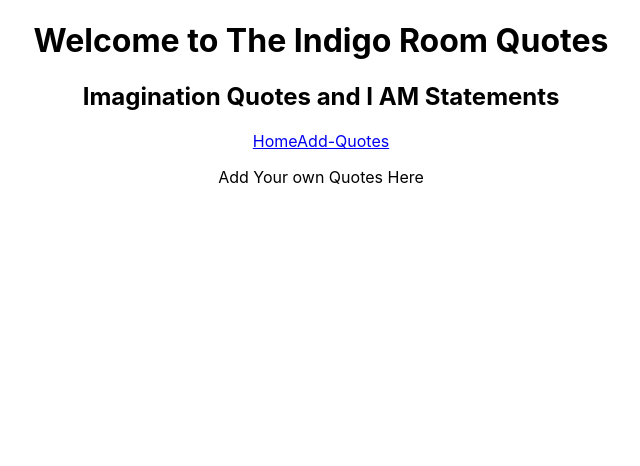
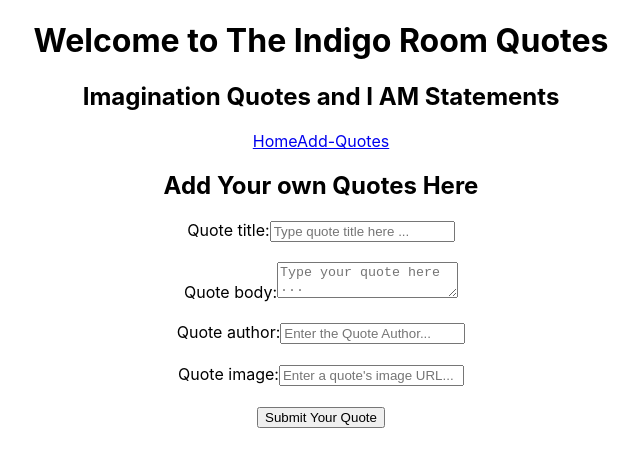
Before and after one commit to Sharon-SydneyJ/the-inidigo-room-quotes, a React (Create React App) app in the folder indigoroom-quotes/: page /postquotes in a window 1280 px wide. Shown: the top 466 px of the page, without its empty margins (319-959 px from the left). Built offline with nearby package versions, Linux system fonts and the light colour scheme.

Commit message:
testing form

```diff
--- a/indigoroom-quotes/src/Components/PostQuotes.js
+++ b/indigoroom-quotes/src/Components/PostQuotes.js
@@ -1,7 +1,65 @@
+import { useState } from "react";
+
+
+
 const PostQuotes = () => {
+    const [title, setTitle] = useState('');
+    const [body, setBody] = useState('');
+    const [author, setAuthor] = useState('');
+    const [image, setImage] = useState('');
+
     return (
         <div className="post-quotes">
-            <p>Add Your own Quotes Here</p>
+            <h2>Add Your own Quotes Here</h2>
+            <form>
+                <label>Quote title:</label>
+                <input
+                type="text"
+                placeholder="Type quote title here ..."
+                required
+                value={ title }
+                onChange={(e) => setTitle(e.target.value)}
+                />
+                <br />
+                <br />
+
+                <label>Quote body:</label>
+                <textarea
+                placeholder="Type your quote here ..."
+                  required
+                  value={ body }
+                onChange={(e) => setBody(e.target.value)}
+                ></textarea>
+                <br />
+                <br />
+
+                <label>Quote author:</label>
+                <input
+                type="text"
+                placeholder="Enter the Quote Author..."
+                required
+                value={ author }
+                onChange={(e) => setAuthor(e.target.value)}
+                />
+                <br />
+                <br />
+
+                 <label> Quote image:</label>
+                <input
+                type="text"
+                placeholder="Enter a quote's image URL..."
+                value={ image }
+                onChange={(e) => setImage(e.target.value)}
+                />
+                <br />
+                <br />
+                <button>Submit Your Quote</button>
+                <p>{ title }</p>
+                <p>{ body }</p>
+                <p>{ author }</p>
+                <img src={image} alt={""} />
+
+            </form>
         </div>
     );
 }
```
